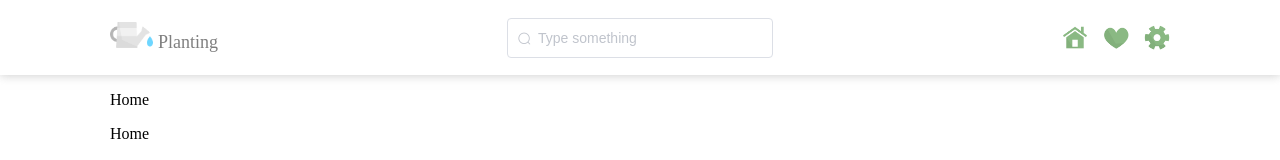
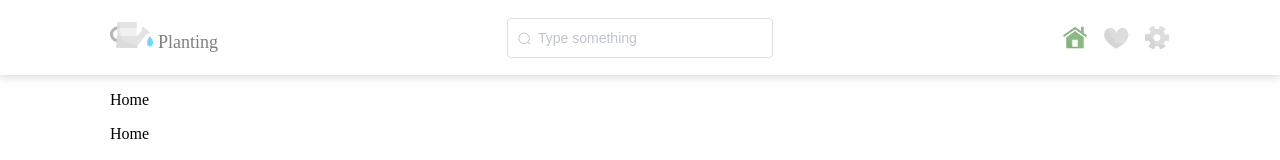
Before and after one commit to ga-m/planting-front, a Vue app: page /home/main in a window 1280 px wide. Shown: the top 160 px of the page. Built offline with nearby package versions, Linux system fonts and the light colour scheme.

Commit message:
메인페이지 링크 아이콘 동적처리

```diff
--- a/src/components/CommonHeader.vue
+++ b/src/components/CommonHeader.vue
@@ -22,21 +22,21 @@
         <router-link to="/home/main" class="header__menus__item">
           <img
             class="custom-icon"
-            src="../icons/images/icon_new_home_fill_green.png"
+            :src="homeIcon"
             alt="home"
           />
         </router-link>
         <router-link to="/home/follow" class="header__menus__item">
           <img
             class="custom-icon"
-            src="../icons/images/icon_heart_fill_green.png"
+            :src="followIcon"
             alt="follow"
           />
         </router-link>
         <router-link to="/home/setting" class="header__menus__item">
           <img
             class="custom-icon"
-            src="../icons/images/icon_settings_fill_green.png"
+            :src="settingIcon"
             alt="settings"
           />
         </router-link>
@@ -49,8 +49,31 @@
 export default {
   data() {
     return {
-      searchValue: ''
+      searchValue: '',
     };
+  },
+  computed: {
+    homeIcon: function() {
+      if(this.$route.path.startsWith('/home/main')) {
+        return require('../icons/images/icon_new_home_fill_green.png');
+      } else {
+        return require('../icons/images/icon_new_home_fill_white.png');
+      }
+    },
+    followIcon: function() {
+      if(this.$route.path.startsWith('/home/follow')) {
+        return require('../icons/images/icon_heart_fill_green.png');
+      } else {
+        return require('../icons/images/icon_heart_fill_white.png');
+      }
+    },
+    settingIcon: function() {
+      if(this.$route.path.startsWith('/home/setting')) {
+        return require('../icons/images/icon_settings_fill_green.png');
+      } else {
+        return require('../icons/images/icon_settings_fill_white.png');
+      }
+    }
   }
 };
 </script>
```
